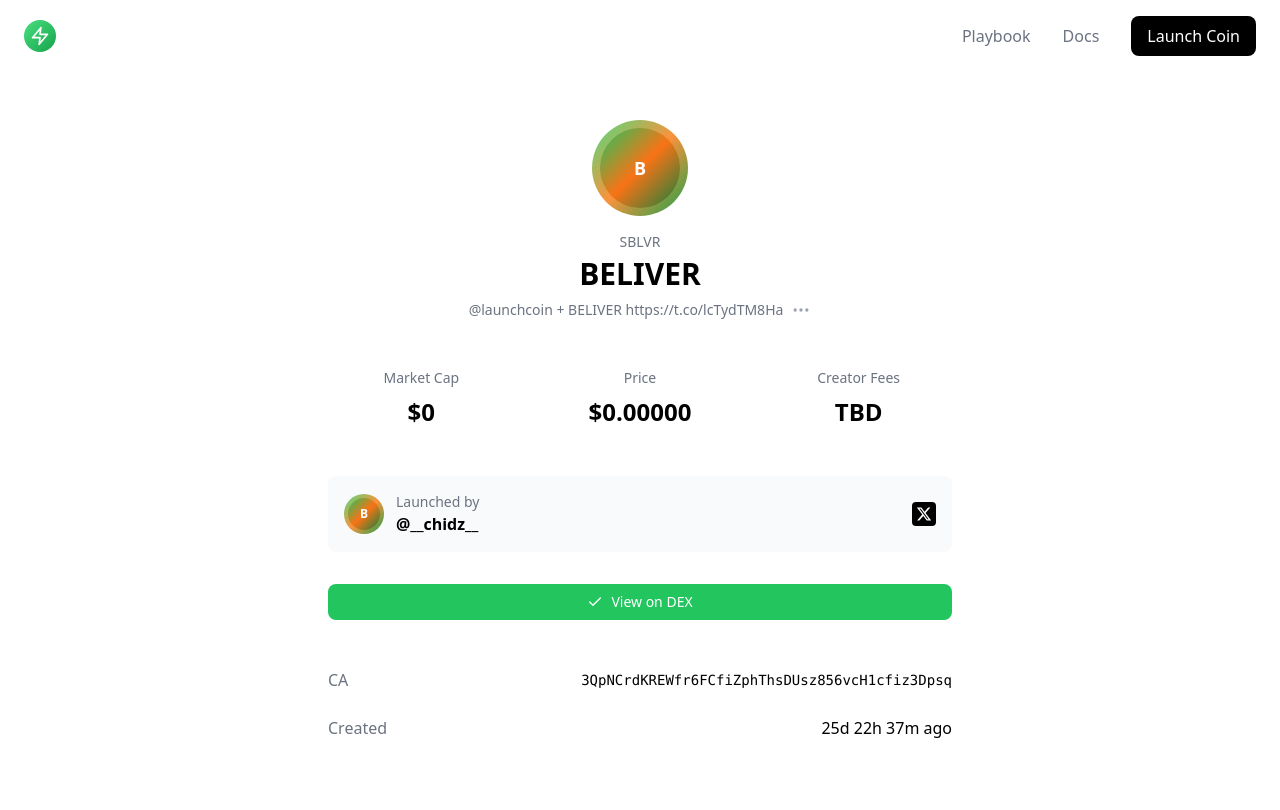
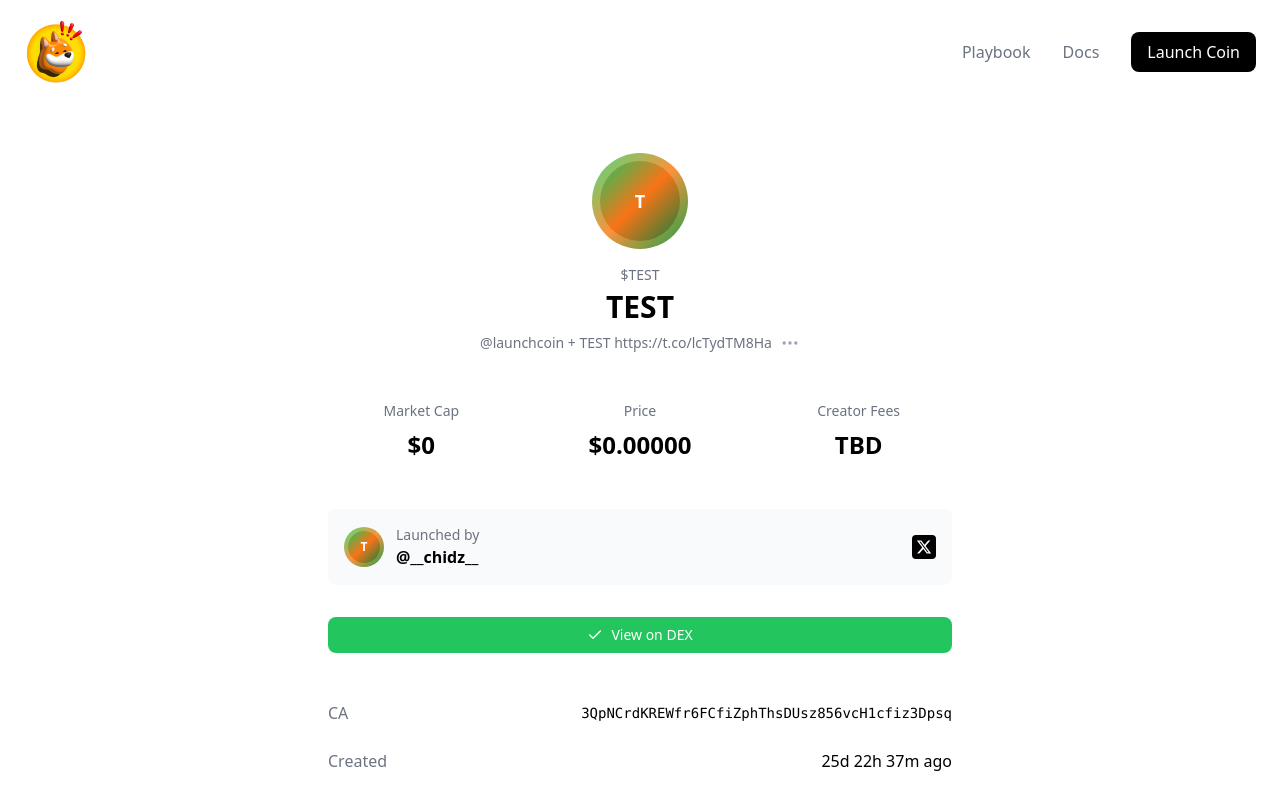
Before and after one commit to shrayg/bonklarp, a React (Vite) app: page / in a window 1280 px wide. Shown: the top 810 px of the page. Built offline with nearby package versions, Linux system fonts and the light colour scheme.

Commit message:
larp done just edit the ca and links etc.

```diff
--- a/index.html
+++ b/index.html
@@ -2,9 +2,9 @@
 <html lang="en">
   <head>
     <meta charset="UTF-8" />
-    <link rel="icon" type="image/svg+xml" href="/vite.svg" />
+    <link rel="icon" type="image/svg+xml" href="/bonk-logo.png" />
     <meta name="viewport" content="width=device-width, initial-scale=1.0" />
-    <title>BELIVER (SBLVR) - Believe</title>
+    <title>Bonk - Test</title>
   </head>
   <body>
     <div id="root"></div>
--- a/src/App.jsx
+++ b/src/App.jsx
@@ -16,13 +16,11 @@ function App() {
       {/* Header */}
       <header className="flex items-center justify-between px-6 py-4">
         {/* Logo */}
-        <div className="flex items-center cursor-pointer" onClick={() => handleNavClick('logo')}>
-          <div className="w-8 h-8 bg-gradient-to-br from-green-400 to-green-600 rounded-full flex items-center justify-center">
-            <Zap className="w-5 h-5 text-white" />
+          <div className="flex items-center cursor-pointer" onClick={() => handleNavClick('logo')}>
+            <img src="/public/bonk-logo.png" alt="Logo" className="w-16 h-18 rounded-full" />
           </div>
-        </div>
 
-        {/* Navigation */}
+          {/* Navigation */}
         <nav className="flex items-center space-x-8">
           <button
             onClick={() => handleNavClick('playbook')}
@@ -52,16 +50,16 @@ function App() {
           {/* Token Avatar */}
           <div className="w-24 h-24 mx-auto mb-4 rounded-full overflow-hidden bg-gradient-to-br from-green-400 via-orange-400 to-green-600 flex items-center justify-center">
             <div className="w-20 h-20 bg-gradient-to-br from-green-500 via-orange-500 to-green-700 rounded-full flex items-center justify-center">
-              <span className="text-white font-bold text-lg">B</span>
+              <span className="text-white font-bold text-lg">T</span>
             </div>
           </div>
 
           {/* Token Info */}
           <div className="mb-6">
-            <div className="text-gray-500 text-sm mb-1">SBLVR</div>
-            <h1 className="text-3xl font-bold text-black mb-2">BELIVER</h1>
+            <div className="text-gray-500 text-sm mb-1">$TEST</div>
+            <h1 className="text-3xl font-bold text-black mb-2">TEST</h1>
             <div className="flex items-center justify-center gap-2">
-              <p className="text-gray-500 text-sm">@launchcoin + BELIVER https://t.co/lcTydTM8Ha</p>
+              <p className="text-gray-500 text-sm">@launchcoin + TEST https://t.co/lcTydTM8Ha</p>
               <button className="text-gray-400 hover:text-gray-600">
                 <MoreHorizontal className="w-5 h-5" />
               </button>
@@ -90,7 +88,7 @@ function App() {
           <div className="flex items-center gap-3">
             <div className="w-10 h-10 rounded-full overflow-hidden bg-gradient-to-br from-green-400 via-orange-400 to-green-600 flex items-center justify-center">
               <div className="w-8 h-8 bg-gradient-to-br from-green-500 via-orange-500 to-green-700 rounded-full flex items-center justify-center">
-                <span className="text-white font-bold text-xs">B</span>
+                <span className="text-white font-bold text-xs">T</span>
               </div>
             </div>
             <div>
@@ -133,8 +131,9 @@ function App() {
             <DialogTitle className="text-center">Page Under Construction</DialogTitle>
           </DialogHeader>
           <div className="text-center py-6">
-            <div className="w-16 h-16 bg-gradient-to-br from-green-400 to-green-600 rounded-full flex items-center justify-center mx-auto mb-4">
-              <Zap className="w-8 h-8 text-white" />
+            <div className="w-16 h-16 items-center justify-center mx-auto mb-4">
+
+              <img src="/public/bonk-logo.png" alt="Logo" className="w-16 h-18 rounded-full" />
             </div>
             <p className="text-gray-600 mb-4">
               This page is currently being built. Check back soon!
```
Also changed, not shown: public/bonk-logo.png (added).
